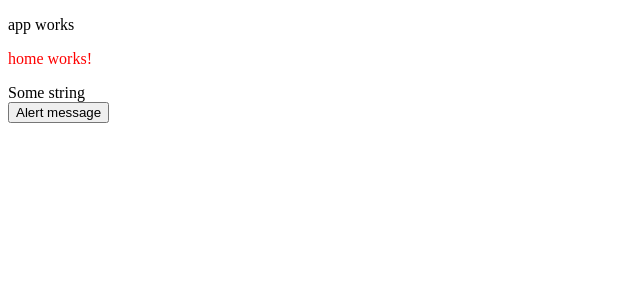
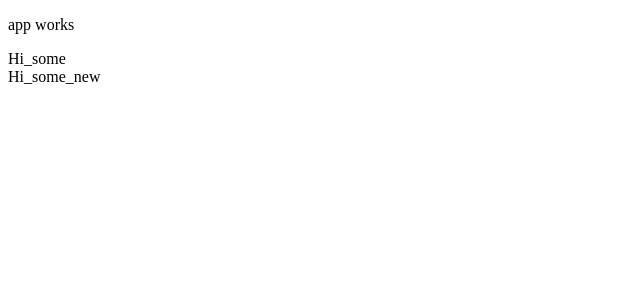
Before and after one commit to olehi94/webdraftt_angular, an Angular app: page / in a window 1280 px wide. Shown: the top 300 px of the page, without its empty margins (0-640 px from the left). Built offline with nearby package versions, Linux system fonts and the light colour scheme.

Commit message:
Getters and setters explanation.

```diff
--- a/src/app/app.component.html
+++ b/src/app/app.component.html
@@ -1,2 +1,2 @@
 <p>app works</p>
-<app-home></app-home>
+<app-home [setName]="appTitle"></app-home>
--- a/src/app/app.component.ts
+++ b/src/app/app.component.ts
@@ -6,5 +6,5 @@ import { Component } from '@angular/core';
   styleUrls: ['./app.component.css']
 })
 export class AppComponent {
-  title = 'webdrafft-angular';
+  appTitle = 'Hi';
 }
--- a/src/app/pages/home/home.component.html
+++ b/src/app/pages/home/home.component.html
@@ -1,4 +1,2 @@
-<p>home works!</p>
-<div>{{title}}</div>
-
-<button (click)="showMessage()">Alert message</button>
+<div>{{getName}}</div>
+<div>{{getNameWithoutGetter()}}</div>
--- a/src/app/pages/home/home.component.ts
+++ b/src/app/pages/home/home.component.ts
@@ -3,15 +3,20 @@ import {Component, Input, ViewEncapsulation} from '@angular/core';
 @Component({
   selector: 'app-home',
   templateUrl: './home.component.html',
-  styleUrls: ['./home.component.css'],
-  encapsulation: ViewEncapsulation.ShadowDom
+  styleUrls: ['./home.component.css']
 })
 export class HomeComponent {
 
-  title = 'Some string';
+  name: string;
 
-  showMessage(): void {
-    alert('Some message');
+  @Input() set setName(value) { this.name = value + '_some'; }
+
+  get getName(): string {
+    return this.name || 'Unknown';
+  }
+
+  getNameWithoutGetter(): string {
+    return this.name + '_new';
   }
 
 }
```
